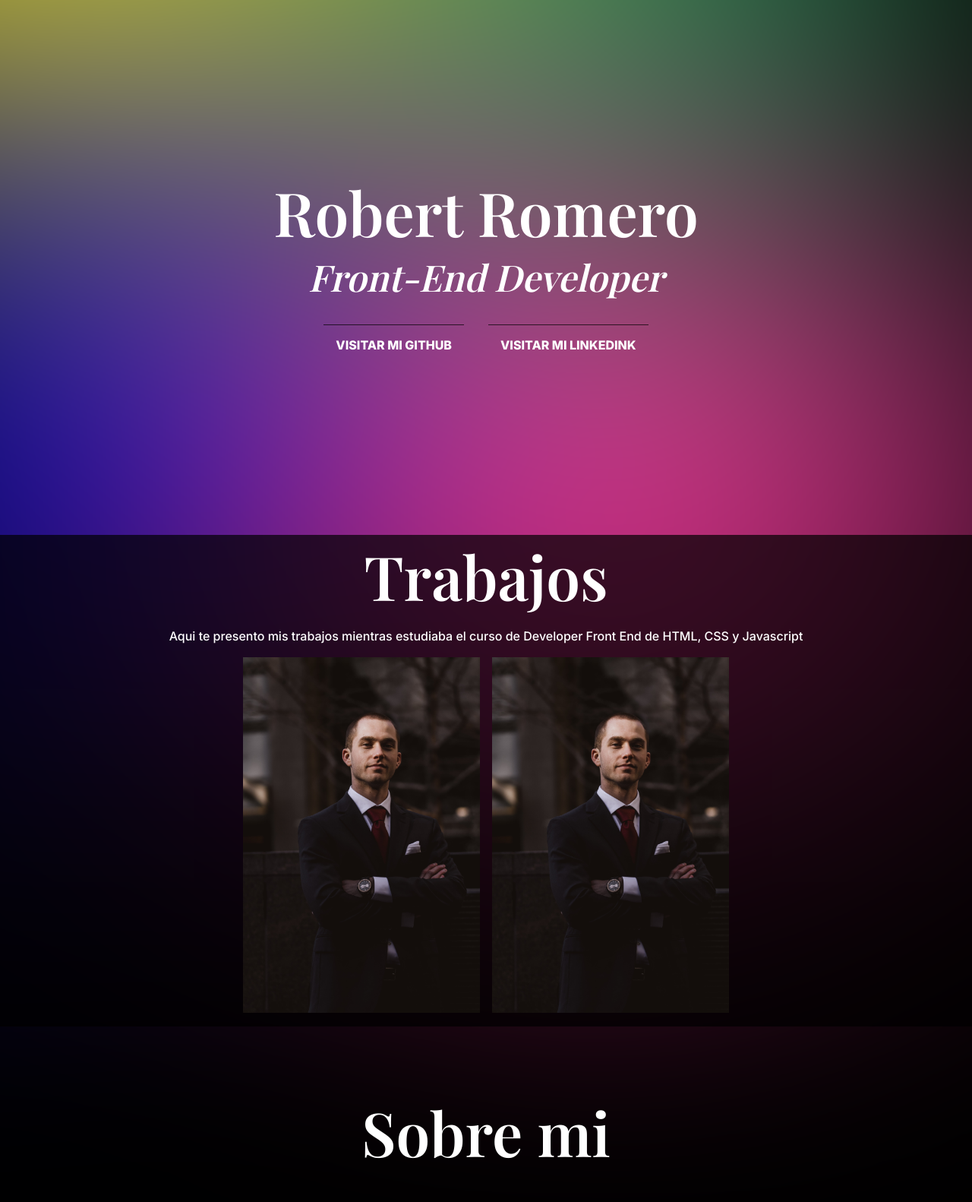
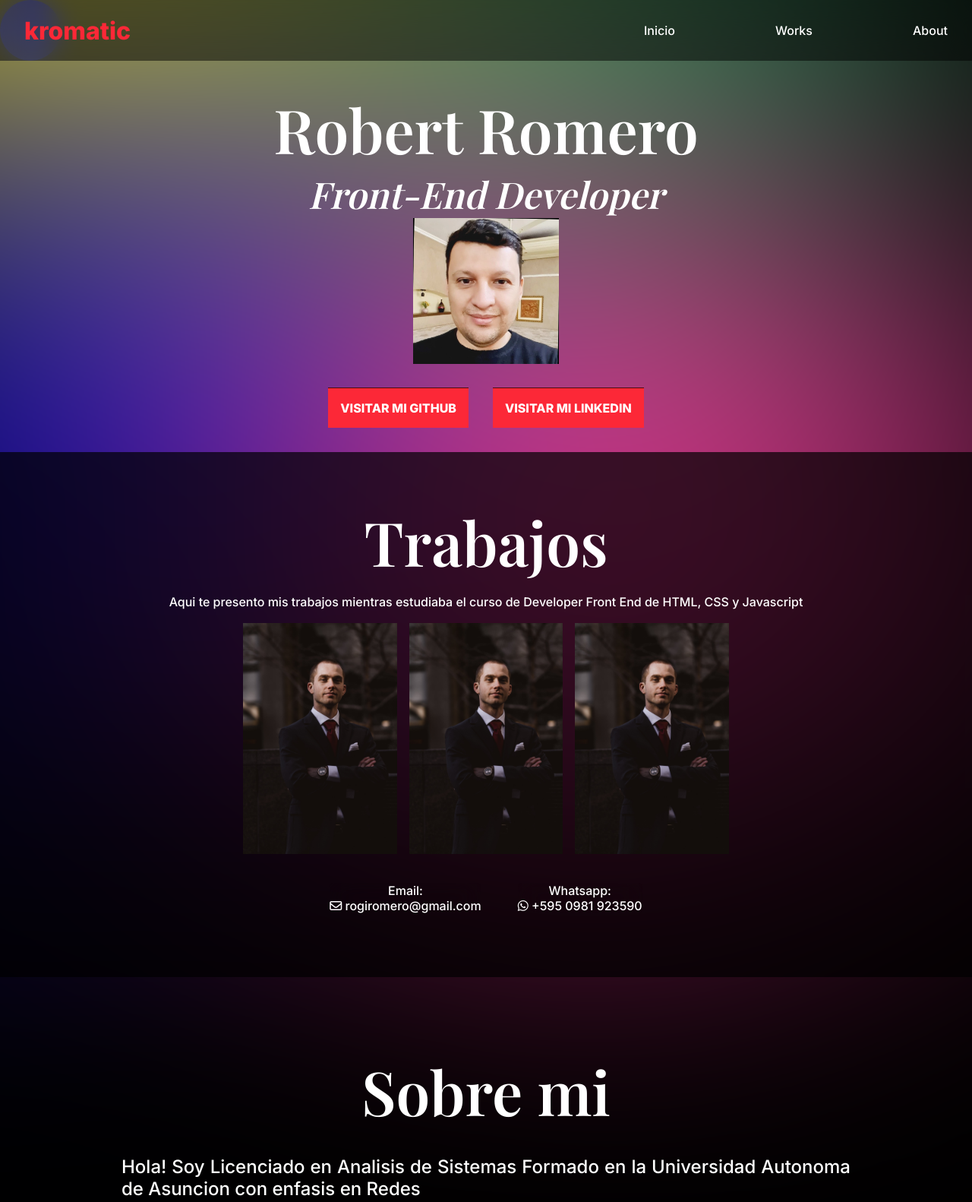
Before and after one commit to Kromatic97/PORTFOLIONEW, a plain HTML site: page index.html in a window 1280 px wide. Shown: the top 1582 px of the page at 76% size. Drawn offline with nearby package versions, Linux system fonts and the light colour scheme; a web font is replaced by a local one.

Commit message:
porfolio nuevo actualizado

```diff
--- a/app.css
+++ b/app.css
@@ -11,6 +11,8 @@
     text-decoration:none;
 }
 
+
+
 body{
     font-family: var(--tipo-principal);
     font-size: 100%;
@@ -20,7 +22,6 @@ body{
     font-smooth: always;
 
 }
-
 
 .circulos{
     position: fixed;
@@ -48,13 +49,10 @@ animation: circulo1 50s linear infinite both;
 
 }
 
-
-
 .circulos .circulo1 .path{
 
     fill:  seagreen;
 }
-
 
 .circulos .circul2{
     top: 0%;
@@ -65,7 +63,6 @@ animation: circulo1 50s linear infinite both;
 
     fill: #ea3394fb;
 }
-
 
 .circulos .circulo3{
 
@@ -87,43 +84,45 @@ animation: circulo1 50s linear infinite both;
     fill:rgb(15, 15, 188);
 }
 
-
-
 .header{
     width: 100%;
     min-height: 5em;
-    background-color: lightblue;
+    background-color: rgba(0,0,0,.5);
+    backdrop-filter: blur(1rem);
     padding: 1em 2em;
 
     display: flex;
     flex-flow: row wrap;
     justify-content: space-between;
     align-items: center;
-    display: none;
+    position: fixed;
+    z-index: 99;
+    top: 0;
+
 
 }
 
-.header .h1{
+.header .name{
+   color: #fc2837;
 
 }
-.header .h1 .a{}
+.header .menu{
+    color: white;
+}
 
 .header .nav{
 
 }
 .header .nav .ul{
+    width: 400px;
     display: flex;
     flex-flow: row wrap;
     justify-content: space-between;
     align-items: center;
+    height: 40px;
+    animation: aparecer1 2s ease 1 both;
+
 }
-.header .nav .ul .li{
-    margin: 0 1em;
-}
-
-.header .nav .ul .li .a{}
-
-
 
 .main{
     background: rgba(0, 0, 0, 0.75);
@@ -134,16 +133,21 @@ animation: circulo1 50s linear infinite both;
 }
 .seccion{
     width: 100%;
-    min-height: 80vh;
+    height: 100%;
 
     margin: 1em 0;
 
     display: flex;
     flex-flow: column wrap;
     justify-content: center;
-    align-items: center;
+    align-items:center;
 }
 
+.seccion .info{
+    margin-top: 100px;
+    font-size: 1em;
+    animation: aparecer1 2s ease 1 both;
+}
 
 .seccion .ul{
     margin: 2em 0 0em;
@@ -185,8 +189,8 @@ animation: circulo1 50s linear infinite both;
     font-style: italic;
 }
 
+.seccion .p{}
 
-.seccion .p{}
 .seccion .grid{
     width: 90%;
     max-width: 40em;
@@ -196,7 +200,6 @@ animation: circulo1 50s linear infinite both;
     gap:1em;
     margin: 1em 0;
 }
-
 
 .seccion .article{
     width: 100%;
@@ -212,8 +215,12 @@ animation: circulo1 50s linear infinite both;
 
 
 }
-.seccion .a{}
+.seccion .b{
+    background-color: #fc2837;
 
+
+
+}
 
 .seccion .img{
     object-fit:contain;
@@ -221,6 +228,45 @@ animation: circulo1 50s linear infinite both;
      height: 100%;
 }
 
+.imgperfil{
+    width: 15%;
+}
+
+.contact{
+
+width: auto;
+display: flex;
+flex-direction: row;
+flex-wrap: wrap;
+justify-content:center;
+align-items: center;
+gap: 3em;
+margin: 20px;
+
+}
+
+.email{
+
+    display: flex;
+    flex-direction: column;
+    align-items: center;
+    justify-content: center;
+     border-radius: 5px;
+     backdrop-filter: blur(1rem);
+
+}
+
+.whatsapp{
+
+    display: flex;
+    flex-direction: column;
+    align-items: center;
+    justify-content: center;
+
+    border-radius: 5px;
+    backdrop-filter: blur(1rem);
+
+}
 
 .seccion .grid .article .h4{
     width: 100%;
@@ -250,7 +296,6 @@ animation: circulo1 50s linear infinite both;
 }
 
 
-
 .seccion .grid .article :hover .h4{
    opacity: 1;
    /* transform:translateX(0%); */
@@ -259,8 +304,8 @@ animation: circulo1 50s linear infinite both;
 }
 
 .works{
+    padding: 4em;
     background: rgba(0, 0, 0, 0.7);
-
     color: white;
 
 
@@ -273,18 +318,23 @@ animation: circulo1 50s linear infinite both;
 
 }
 
-
 .about{
-
+    padding: 5em;
+    display: flex;
+    flex-direction: row;
+    justify-content: center;
+    align-items: center;
 }
 .about .h2{
-    margin:0 0 1em;
+    margin:0 0 .4em;
 }
 .about .p{
-    width: 40rem;
+    width: 60rem;
     margin:0 0 2rem;
     font-size: 1.5em;
-    text-align: left;
+    text-align:justify;
+
+
 }
 
 .about .rrss{
@@ -303,7 +353,7 @@ animation: circulo1 50s linear infinite both;
 
 
 .svg{
-    color: black;
+    color: white;
     font-size: 45px;
 }
 
@@ -319,7 +369,6 @@ z-index: 2;
 
 }
 
-
 @keyframes circulo1{
     from{
         transform: rotate(0deg) scale(3);
@@ -328,3 +377,30 @@ z-index: 2;
         transform: rotate(360deg) scale(3);
     }
 }
+
+@keyframes aparecer1{
+    from{
+        opacity: 0;
+        transform:translateY(50%);
+    }
+    to{
+        opacity: 1;
+        transform: translateY(0%);
+    }
+}
+
+#cursor{
+    width: 5em;
+    height: 5em;
+    background-color: white;
+    position:fixed;
+    top:0;
+    left: 0;
+    z-index: 3;
+    pointer-events: none;
+    border-radius: 50%;
+    mix-blend-mode: difference;
+
+
+
+}
--- a/index.html
+++ b/index.html
@@ -22,21 +22,26 @@
 </head>
 
 <body>
+
+    <div id="cursor">
+
+    </div>
+
     <!--
             Tipografia Grande
             Cursor Personalizado
             Transiciones personalizadas
             -->
 
-            <!-- Header -->
+    <!-- Header -->
     <header class="header">
-        <h1 class="h1"><a href="#inicio" title="Robert Romero" class="a">Robert Romero</a></h1>
+        <h1 class="h1"><a href="#inicio" title="Robert Romero" class="name">kromatic</a></h1>
 
         <nav class="nav">
             <ul class="ul">
-                <li class="li"><a href="#inicio" title="Inicio" class="a">Inicio</a></li>
-                <li class="li"><a href="#works" title="Trabajos" class="a">Works</a></li>
-                <li class="li"><a href="#about" title="Contacto" class="a">About</a></li>
+                <li class="li"><a href="#inicio" title="Inicio" class="menu">Inicio</a></li>
+                <li class="li"><a href="#works" title="Trabajos" class="menu">Works</a></li>
+                <li class="li"><a href="#about" title="Contacto" class="menu">About</a></li>
             </ul>
         </nav>
     </header>
@@ -63,14 +68,20 @@
                   </svg>
             </div>
 
-            <section class="seccion" id="inicio">
+            <section class="seccion info" id="inicio">
                 <h2 class="h2">Robert Romero</h2>
                 <h3 class="h3">Front-End Developer</h3>
+                <img src="assets/foto.jpg" alt="Imagen" class="imgperfil" loading="lazy">
+
 
                 <ul class="ul">
-                    <li class="li"><a href="" class="b" title="GitHub">Visitar mi GitHub</a></li>
-                    <li class="li"><a href="" class="b" title="Linkeding">Visitar mi Linkedink</a></li>
+                    <li class="li"><a href="https://github.com/Kromatic97?tab=repositories" class="b" title="GitHub">Visitar mi GitHub</a></li>
+                    <li class="li"><a href="https://www.linkedin.com/in/robert-romero-07472179/" class="b" title="Linkeding">Visitar mi Linkedin</a></li>
                 </ul>
+
+
+
+
             </section>
         </div>
 
@@ -94,13 +105,37 @@
                 </article>
 
                <article class="article">
-                    <a class ="a" href="#" title="Trabajo1">
+                    <a class ="a" href="#" title="Trabajo2">
 
                                 <img src="assets/profesional.jpg" alt="Imagen" class="img" loading="lazy">
 
                             <h4 class="h4">Nombre trabajo</h4>
                     </a>
                 </article>
+
+                <article class="article">
+                    <a class ="a" href="#" title="Trabajo3">
+
+                                <img src="assets/profesional.jpg" alt="Imagen" class="img" loading="lazy">
+
+                            <h4 class="h4">Nombre trabajo</h4>
+                    </a>
+                </article>
+
+            </div>
+
+            <div class="contact">
+
+                <div class="email">
+                    <p>Email:</p>
+                    <p><i class="fa-regular fa-envelope"></i> rogiromero@gmail.com</p>
+                </div>
+
+                <div class="whatsapp">
+                    <p>Whatsapp:</p>
+                    <p><i class="fa-brands fa-whatsapp"></i> +595 0981 923590</p>
+                </div>
+
             </div>
         </section>
 
@@ -108,14 +143,24 @@
         <section class="seccion about" id="about">
             <h2 class="h2">Sobre mi</h2>
 
-            <p class="p">Lorem ipsum dolor sit amet consectetur adipisicing elit.
-            Nisi voluptatem a spernatur nemo labore dolore hic.</p>
+            <p class="p">Hola! Soy Licenciado en Analisis de Sistemas Formado en la
+                Universidad Autonoma de Asuncion con enfasis en Redes</p>
 
-            <p class="p">Lorem ipsum dolor sit amet consectetur adipisicing elit.
-            Nisi voluptatem a spernatur nemo labore dolore hic.</p>
+            <p class="p">Desde muy temprana edad siempre me ha apasionado
+                la tecnologia y la innvovacion, creyendo que es una necesidad
+                imperiosa la utilizacion de la misma, ya que nos permite
+                aplicar mas eficientemente el recurso mas preciado
+                que es nuestro tiempo desarrollando aplicaciones y automatizaciones
+                que puedan brindarnos una mejor calidad de vida<label for=""></label></p>
 
-            <p class="p">Lorem ipsum dolor sit amet consectetur adipisicing elit.
-            Nisi voluptatem a spernatur nemo labore dolore hic.</p>
+            <p class="p">Con conocimientos y experiencias en rubros como
+                administracion gubernamental y privado, comercio y docencia
+            </p>
+
+            <p class="p">Estaria encantado de poder brindarle servicios que puedan ayudarlo a usted o
+                a su empresa en el area de desarrollo web,  para lo cual le dejo a continuacion todos los contactos para que
+                podamos trabajar y desarrollar algun producto de su interes
+            </p>
 
             <ul class="rrss">
                 <li class="li">
```
Also changed, not shown: app.js (line endings or trailing spaces), assets/foto.jpg (added).
